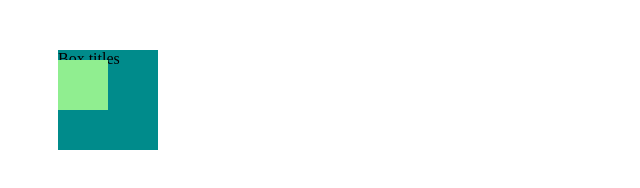
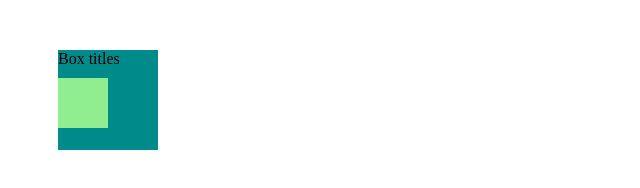
Before and after one commit to MariaPinchasi/appleseedsExercise, a plain HTML site: page CSS/8.2_positioning/index.html in a window 1280 px wide. Shown: the whole page, without its empty margins (0-640 px from the left). Drawn offline with Linux system fonts and the light colour scheme.

Commit message:
8.2update

```diff
--- a/CSS/8.2_positioning/index.html
+++ b/CSS/8.2_positioning/index.html
@@ -4,7 +4,7 @@
     <meta charset="UTF-8">
     <meta name="viewport" content="width=device-width, initial-scale=1.0">
     <title>Positioning</title>
-    <link rel="stylesheet" href="/CSS/8.1_positioning/styling.css">
+    <link rel="stylesheet" href="/CSS/8.2_positioning/styling.css">
 </head>
 <body>
         <div id="outer">
```
